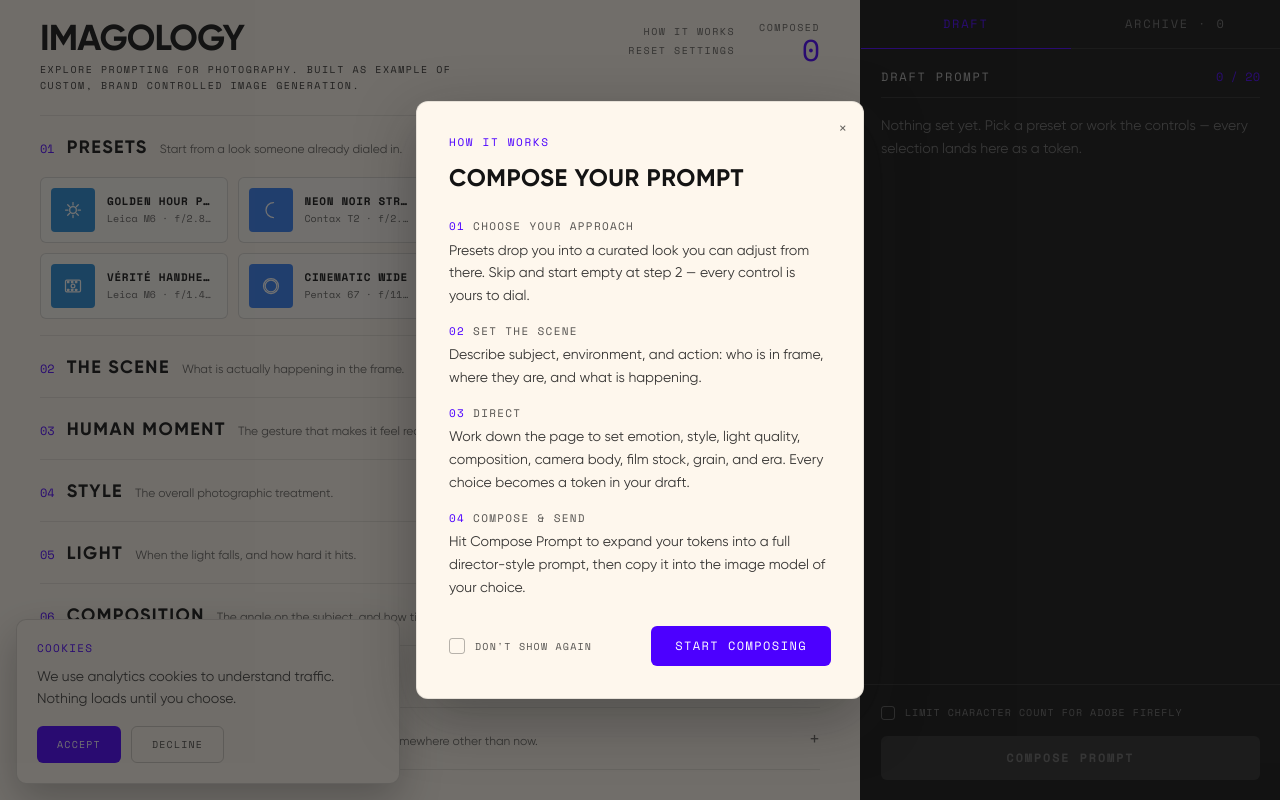
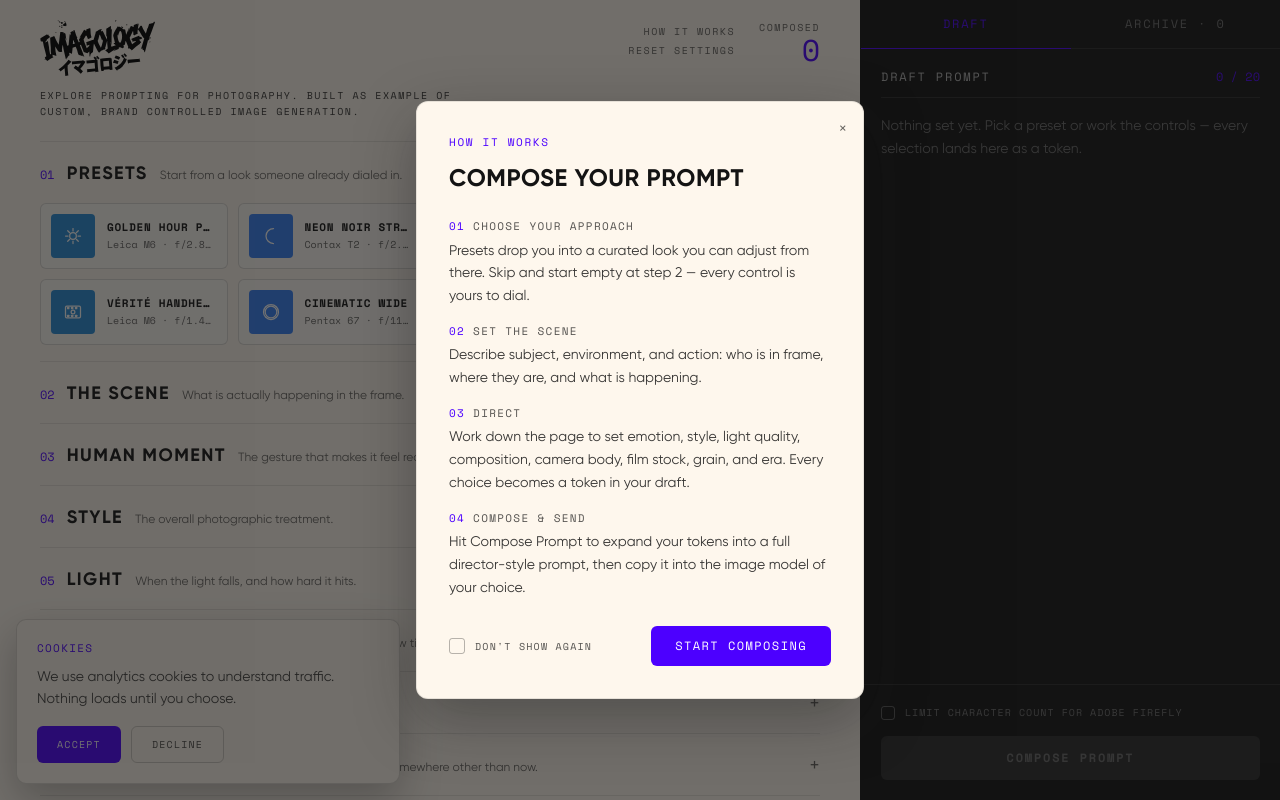
Before and after one commit to jamesrice/frames, a React (Vite) app: page / in a window 1280 px wide. Shown: the top 800 px of the page. Built offline with nearby package versions, Linux system fonts and the light colour scheme.

Commit message:
Replace header wordmark with Imagology logo SVG

```diff
--- a/src/components/Header.tsx
+++ b/src/components/Header.tsx
@@ -8,8 +8,10 @@ export function Header({ composeCount, onReset, onShowIntro }: HeaderProps) {
   return (
     <header className="flex items-start justify-between gap-6 px-6 pb-5 pt-5 lg:px-10">
       <div className="min-w-0">
-        <h1 className="font-gilroy text-3xl font-bold uppercase leading-none tracking-tight lg:text-4xl">Imagology</h1>
-        <p className="mt-1.5 max-w-md font-mono text-[10px] uppercase leading-relaxed tracking-[0.15em] text-ft-ink/85">
+        <h1 className="leading-none">
+          <img src="/imagology.svg" alt="Imagology" className="h-12 w-auto lg:h-14" />
+        </h1>
+        <p className="mt-3 max-w-md font-mono text-[10px] uppercase leading-relaxed tracking-[0.15em] text-ft-ink/85">
           Explore prompting for photography. Built as example of custom, brand controlled image generation.
         </p>
       </div>
```
Also changed, not shown: public/imagology.svg (added).
